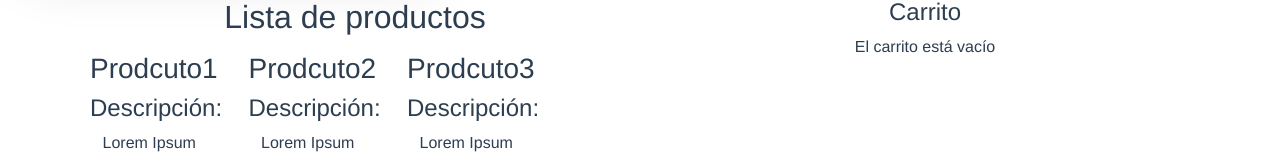
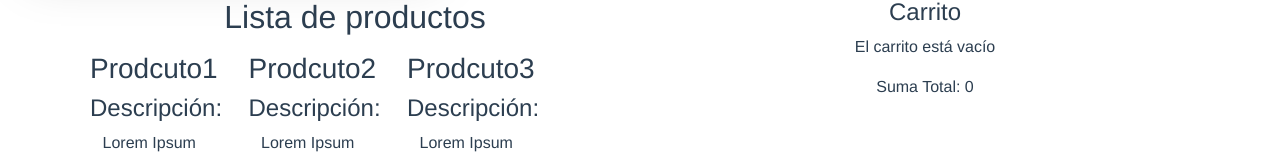
Before and after one commit to Brais02/P5-Vue, a Vue app in the folder practica5/: page /shop in a window 1280 px wide. Shown: the part 378-536 px from the top of the page. Built offline with nearby package versions, Linux system fonts and the light colour scheme.

Commit message:
feat: :art: Lógica de la suma hecha
Lógica creada

```diff
--- a/practica5/src/components/ShopData.vue
+++ b/practica5/src/components/ShopData.vue
@@ -25,6 +25,7 @@
                 <table>
                   <thead>
                     <tr>
+                      <th>Cantidad</th>
                       <th>Producto</th>
                       <th>Precio</th>
                       <th>Descripción</th>
@@ -46,6 +47,9 @@
                 <p>El carrito está vacío</p>
               </div>
 
+              <div>
+                <p>Suma Total: {{suma}}</p>
+              </div>
             </div>
           </div>
 
@@ -69,6 +73,8 @@ export default {
         {nombre: "Prodcuto6" , precio: 60 , descripcion: "Lorem Ipsum dolor setum" , cantidad: 1, id: 6},
       ],
       carrito: [],
+      sumaObjetos: [],
+      suma: 0
     }
   },
   methods: {
@@ -80,6 +86,7 @@ export default {
       let productos = this.carrito.map( productoItem => {
         if(producto.id === productoItem.id){
             producto.cantidad++;
+            producto.precio = productoItem.precio * producto.cantidad
             return producto; // Devuelve el objeto actualizado
         } else{
             return productoItem; // Devuelve los objetos que no están duplicados
@@ -89,6 +96,16 @@ export default {
       } else {
         this.carrito = [...this.carrito, producto];
       }
+      this.sumarTotal();
+    },
+    sumarTotal() {
+      // Recorremos los productos para obtener los valores del precio
+      let productoTotal = this.carrito.map(producto => producto.precio);
+
+      // La suma total será la reducción de valores
+      const sumaTotal = productoTotal.reduce((partialSum, a) => partialSum + a, 0);
+
+      this.suma = sumaTotal;
     }
     // Más funciones
   }
```
Lines whose indentation alone changed are shown as unchanged.
